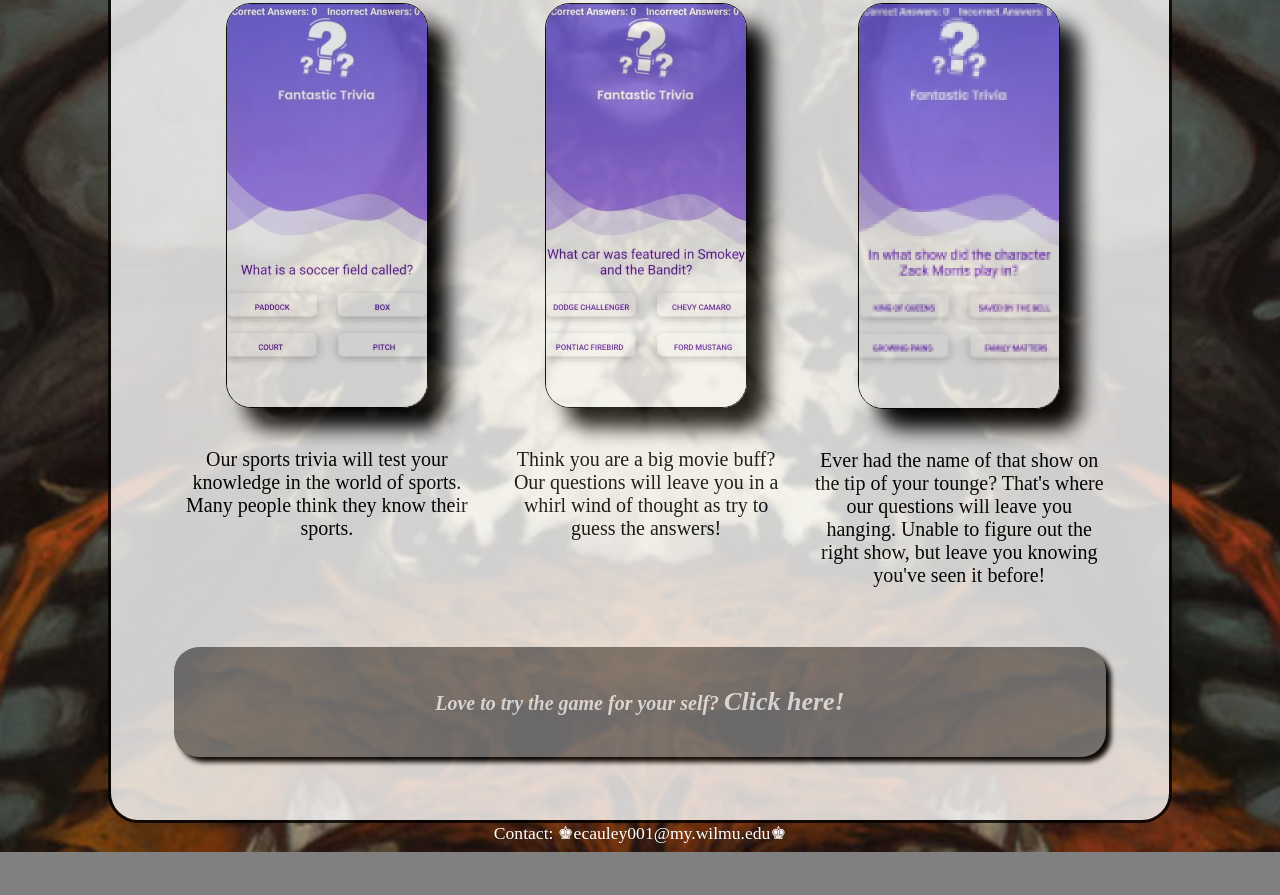
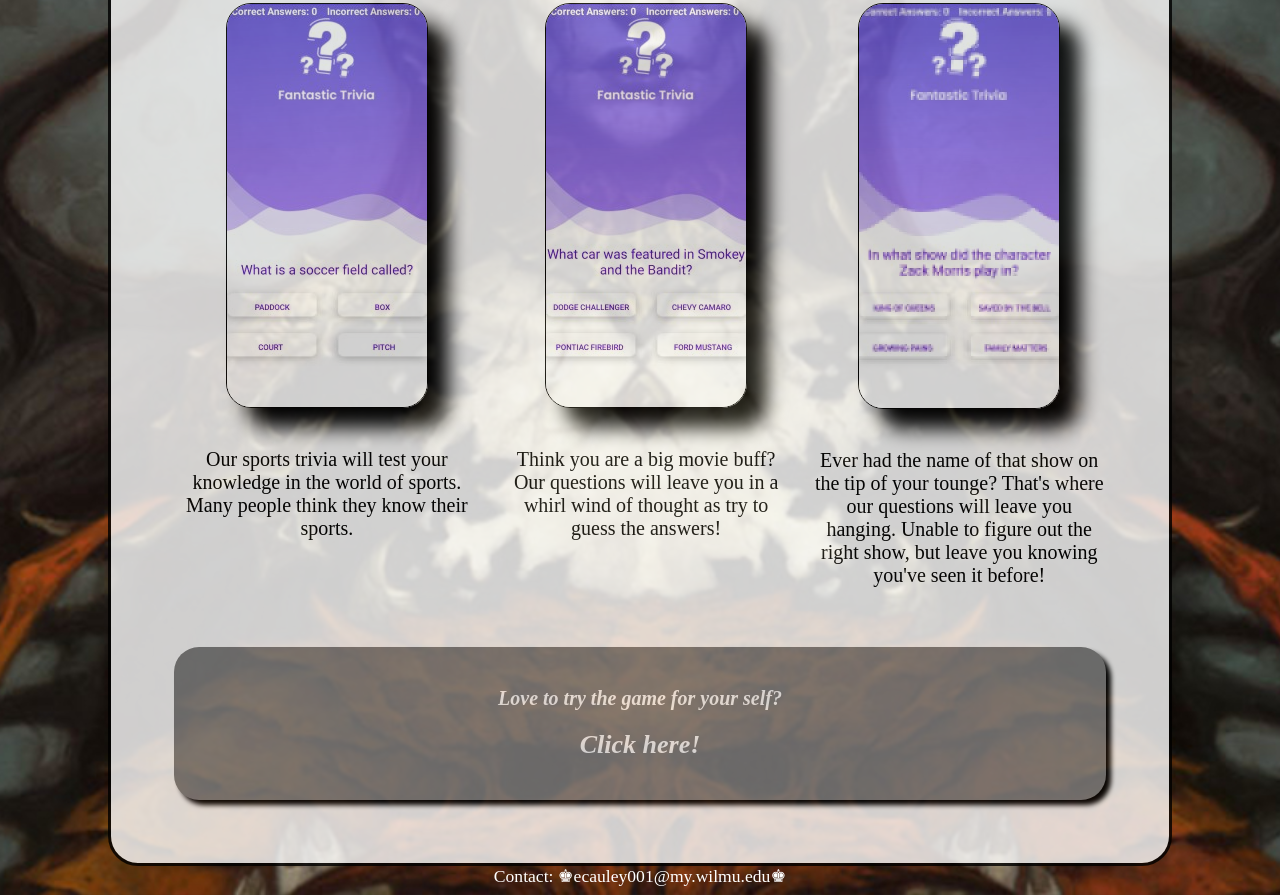
Before and after one commit to kidd2100/portfolio, a plain HTML site: page trivia.html in a window 1280 px wide. Shown: the part 610-1505 px from the top of the page. Before the commit the page ends 1462 px from the top, so only its background shows below. Drawn offline with Linux system fonts and the light colour scheme.

Commit message:
Add files via upload

```diff
--- a/trivia.html
+++ b/trivia.html
@@ -67,7 +67,8 @@
             </article>
 
             <aside id="game-link">
-                <p>Love to try the game for your self? <a href="https://play.google.com/store/apps/details?id=cauley.game.practice">Click here!</a></p>
+                <p>Love to try the game for your self?</p>
+                <p><a href="https://play.google.com/store/apps/details?id=cauley.game.practice">Click here!</a></p>
             </aside>
 
         </section>
```
Also changed, not shown: animalsounds.html (+2 -1 lines), contact.html (+1 -1 lines).
